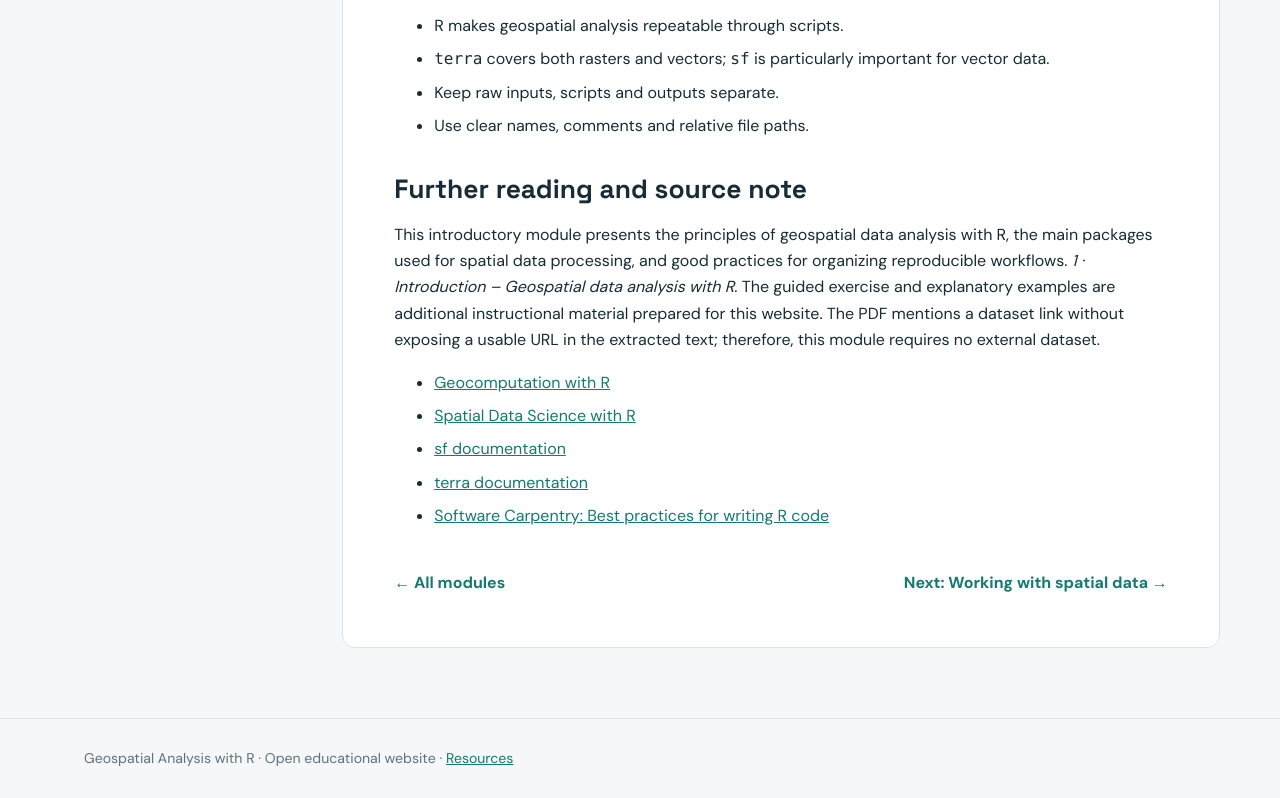
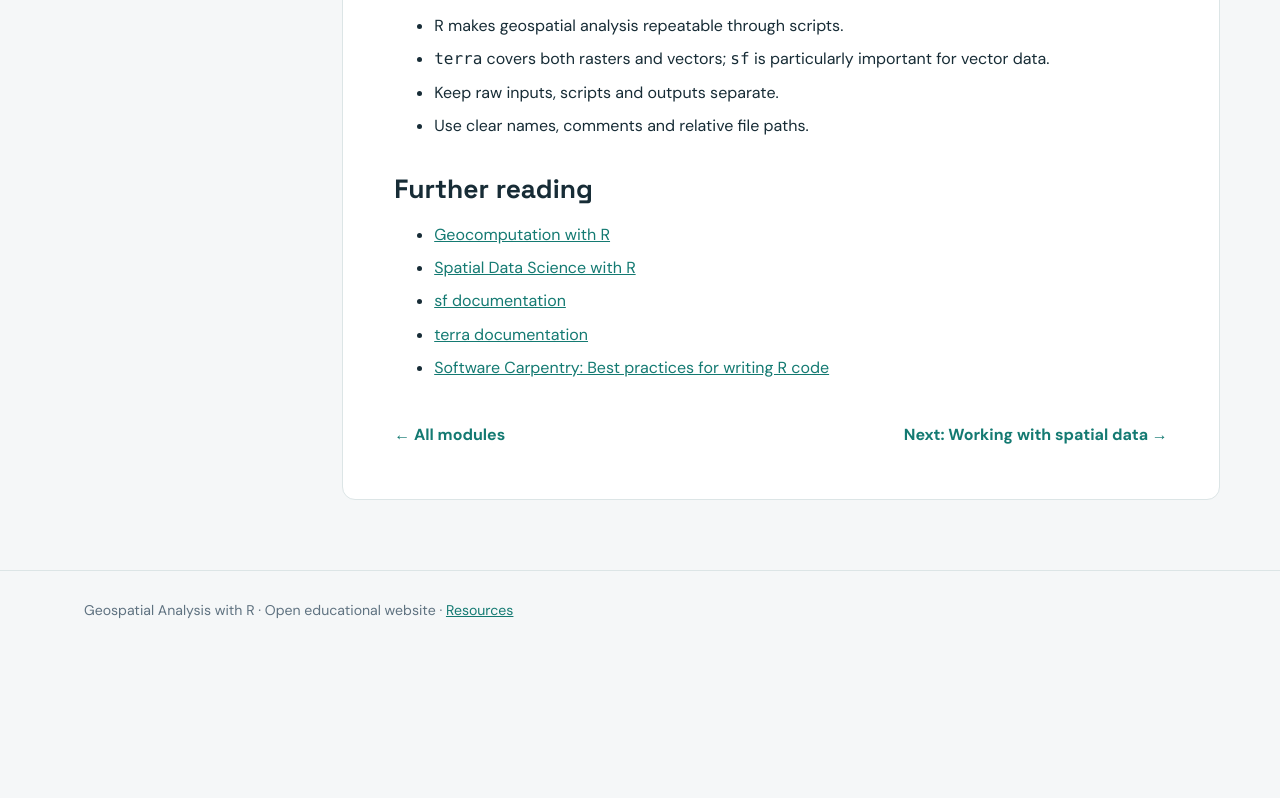
Before and after one commit to dorleongarry-web/Spatial-analysis-with-R, a plain HTML site: page lessons/01-introduction.html in a window 1280 px wide. Shown: the part 4498-5296 px from the top of the page. After the commit the page ends 5148 px from the top, so only its background shows below. Drawn offline with Linux system fonts and the light colour scheme.

Commit message:
Add files via upload

```diff
--- a/lessons/01-introduction.html
+++ b/lessons/01-introduction.html
@@ -50,9 +50,6 @@ dir.create("outputs", showWarnings = FALSE)
 writeVector(sites, "outputs/sample_sites_copy.gpkg", overwrite = TRUE)</code></pre>
 <p><strong>Mini exercise:</strong> Run the example from your project's root folder. Compare the GeoJSON attribute table with the CSV file. Explain why the original dataset is kept in <code>data/</code> while the exported GeoPackage is written to <code>outputs/</code>.</p>
 <h2>Key takeaways</h2><ul><li>R makes geospatial analysis repeatable through scripts.</li><li><code>terra</code> covers both rasters and vectors; <code>sf</code> is particularly important for vector data.</li><li>Keep raw inputs, scripts and outputs separate.</li><li>Use clear names, comments and relative file paths.</li></ul>
-<h2 id="references">Further reading and source note</h2><p>This introductory module presents the principles
-  of geospatial data analysis with R, the main packages
-  used for spatial data processing, and good practices
-  for organizing reproducible workflows. <em>1 · Introduction – Geospatial data analysis with R</em>. The guided exercise and explanatory examples are additional instructional material prepared for this website. The PDF mentions a dataset link without exposing a usable URL in the extracted text; therefore, this module requires no external dataset.</p><ul><li><a href="https://geocompr.robinlovelace.net/" target="_blank" rel="noopener noreferrer">Geocomputation with R</a></li><li><a href="https://rspatial.org/" target="_blank" rel="noopener noreferrer">Spatial Data Science with R</a></li><li><a href="https://r-spatial.github.io/sf/" target="_blank" rel="noopener noreferrer">sf documentation</a></li><li><a href="https://rspatial.github.io/terra/" target="_blank" rel="noopener noreferrer">terra documentation</a></li><li><a href="https://swcarpentry.github.io/r-novice-inflammation/06-best-practices-R.html" target="_blank" rel="noopener noreferrer">Software Carpentry: Best practices for writing R code</a></li></ul>
+<h2 id="references">Further reading</h2><ul><li><a href="https://geocompr.robinlovelace.net/" target="_blank" rel="noopener noreferrer">Geocomputation with R</a></li><li><a href="https://rspatial.org/" target="_blank" rel="noopener noreferrer">Spatial Data Science with R</a></li><li><a href="https://r-spatial.github.io/sf/" target="_blank" rel="noopener noreferrer">sf documentation</a></li><li><a href="https://rspatial.github.io/terra/" target="_blank" rel="noopener noreferrer">terra documentation</a></li><li><a href="https://swcarpentry.github.io/r-novice-inflammation/06-best-practices-R.html" target="_blank" rel="noopener noreferrer">Software Carpentry: Best practices for writing R code</a></li></ul>
 <div class="lesson-next"><a href="../index.html#modules">← All modules</a><a href="02-basics.html">Next: Working with spatial data →</a></div>
 </main></div><footer><div class="container">Geospatial Analysis with R · Open educational website · <a href="../index.html#resources">Resources</a></div></footer></body></html>
```
